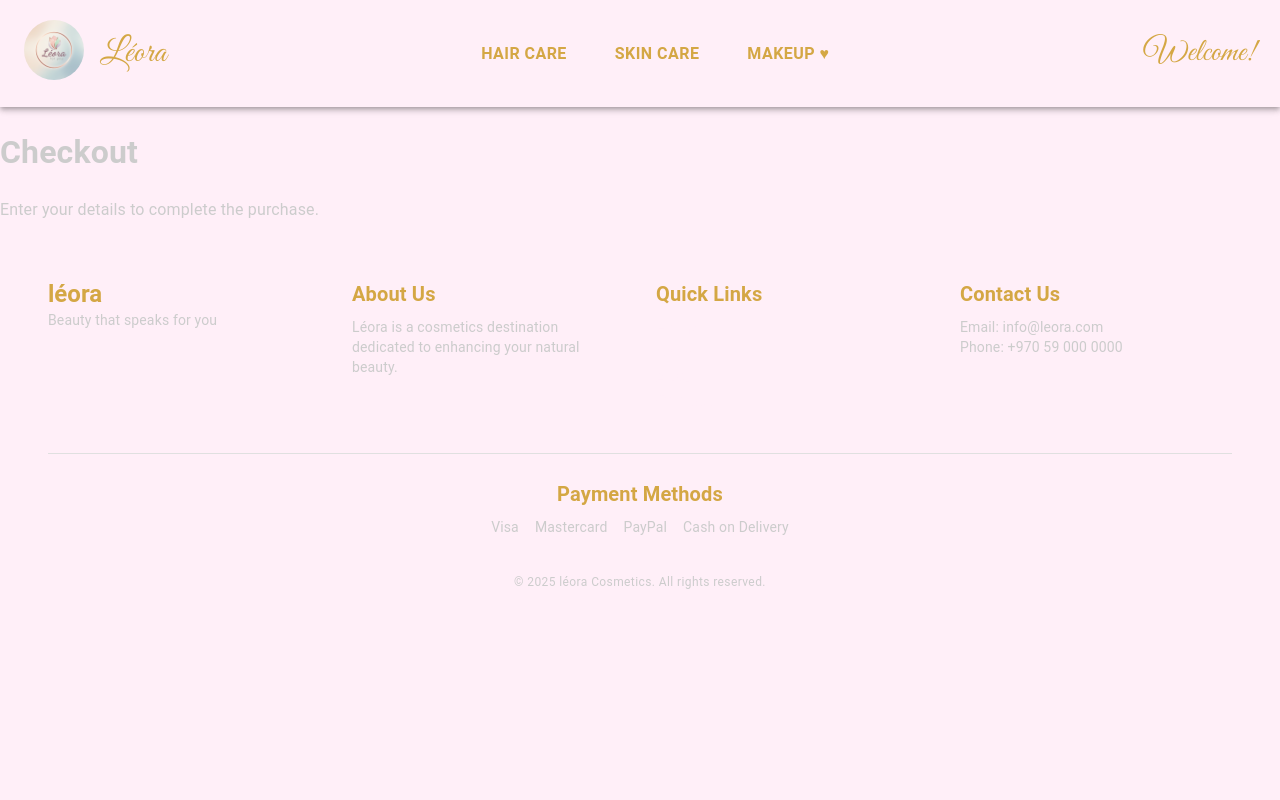
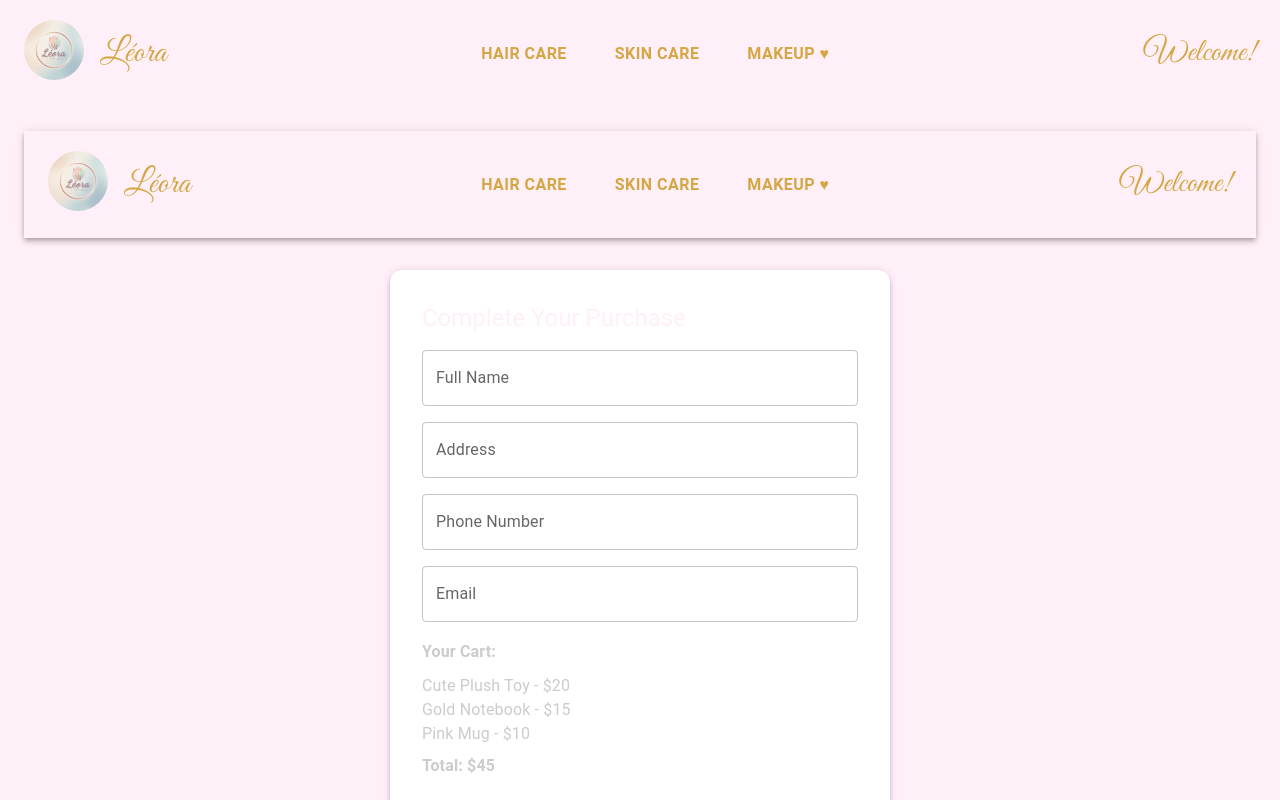
Before and after one commit to Janashahrore/GlowHub, a React (Vite) app: page /checkout in a window 1280 px wide. Shown: the top 800 px of the page. Built offline with nearby package versions, Linux system fonts and the light colour scheme.

Commit message:
add login and checkout pages

```diff
--- a/src/pages/Checkout.tsx
+++ b/src/pages/Checkout.tsx
@@ -1,12 +1,139 @@
-import React from 'react';
+import React, { useState } from 'react';
+import { Box, TextField, Button, Typography, Paper } from '@mui/material';
+import theme from '../theme/Theme';
+import Header from '../components/Navbar/Navbar'; // استدعاء الهيدر
 
 const Checkout: React.FC = () => {
+  const [name, setName] = useState('');
+  const [address, setAddress] = useState('');
+  const [phone, setPhone] = useState('');
+  const [email, setEmail] = useState('');
+  const [submitted, setSubmitted] = useState(false);
+
+  // مثال للمشتريات من السلة
+  const cartItems = [
+    { name: 'Cute Plush Toy', price: 20 },
+    { name: 'Gold Notebook', price: 15 },
+    { name: 'Pink Mug', price: 10 },
+  ];
+
+  const total = cartItems.reduce((acc, item) => acc + item.price, 0);
+
+  const handleSubmit = () => {
+    setSubmitted(true);
+  };
+
   return (
-    <div>
-      <h1>Checkout</h1>
-      <p>Enter your details to complete the purchase.</p>
-    </div>
+    <Box
+      sx={{
+        minHeight: '100vh',
+        backgroundColor: theme.palette.background.default,
+        display: 'flex',
+        flexDirection: 'column',
+        alignItems: 'center',
+        padding: 3,
+      }}
+    >
+      {/* Header */}
+      <Header />
+
+      {/* Checkout Form */}
+      {!submitted ? (
+        <Paper
+          sx={{
+            padding: 4,
+            width: '100%',
+            maxWidth: 500,
+            backgroundColor: '#fff',
+            borderRadius: 3,
+            boxShadow: 3,
+            mt: 4,
+          }}
+        >
+          <Typography variant="h5" sx={{ mb: 2, color: theme.palette.primary.main }}>
+            Complete Your Purchase
+          </Typography>
+
+          <TextField
+            label="Full Name"
+            variant="outlined"
+            fullWidth
+            value={name}
+            onChange={(e) => setName(e.target.value)}
+            sx={{ mb: 2 }}
+          />
+          <TextField
+            label="Address"
+            variant="outlined"
+            fullWidth
+            value={address}
+            onChange={(e) => setAddress(e.target.value)}
+            sx={{ mb: 2 }}
+          />
+          <TextField
+            label="Phone Number"
+            variant="outlined"
+            fullWidth
+            value={phone}
+            onChange={(e) => setPhone(e.target.value)}
+            sx={{ mb: 2 }}
+          />
+          <TextField
+            label="Email"
+            variant="outlined"
+            fullWidth
+            value={email}
+            onChange={(e) => setEmail(e.target.value)}
+            sx={{ mb: 2 }}
+          />
+
+          {/* Cart Summary */}
+          <Box sx={{ mb: 2 }}>
+            <Typography variant="subtitle1" sx={{ fontWeight: 'bold', mb: 1 }}>
+              Your Cart:
+            </Typography>
+            {cartItems.map((item, index) => (
+              <Typography key={index}>
+                {item.name} - ${item.price}
+              </Typography>
+            ))}
+            <Typography sx={{ fontWeight: 'bold', mt: 1 }}>Total: ${total}</Typography>
+          </Box>
+
+          <Button
+            variant="contained"
+            color="secondary"
+            fullWidth
+            onClick={handleSubmit}
+            sx={{ mt: 2 }}
+          >
+            Confirm Purchase
+          </Button>
+        </Paper>
+      ) : (
+        // Thank you message
+        <Paper
+          sx={{
+            padding: 4,
+            maxWidth: 500,
+            textAlign: 'center',
+            borderRadius: 3,
+            backgroundColor: '#fff',
+            boxShadow: 3,
+            mt: 4,
+          }}
+        >
+          <Typography variant="h5" sx={{ mb: 2, color: theme.palette.primary.main }}>
+            Thank you for your order!
+          </Typography>
+          <Typography>
+            Thank you for shopping with Léora 🎀 <br />
+            Your package will arrive within 2 days.
+          </Typography>
+        </Paper>
+      )}
+    </Box>
   );
-}
+};
 
 export default Checkout;
--- a/src/pages/Login.tsx
+++ b/src/pages/Login.tsx
@@ -1,12 +1,65 @@
 import React from 'react';
+import { Box, Button, TextField, Typography, Container, Paper } from '@mui/material';
+import { ThemeProvider } from '@mui/material/styles';
+import theme from '../theme/Theme';
 
 const Login: React.FC = () => {
   return (
-    <div>
-      <h1>Login Page</h1>
-      <p>Please login to access your account.</p>
-    </div>
+    <ThemeProvider theme={theme}>
+      <Box
+        sx={{
+          minHeight: '100vh',
+          display: 'flex',
+          alignItems: 'center',
+          justifyContent: 'center',
+          backgroundColor: theme.palette.primary.main,
+          padding: 2,
+        }}
+      >
+        <Container maxWidth="xs">
+          <Paper
+            elevation={3}
+            sx={{
+              padding: 4,
+              backgroundColor: theme.palette.background.default,
+              display: 'flex',
+              flexDirection: 'column',
+              gap: 2,
+            }}
+          >
+            <Typography variant="h4" component="h1" align="center" sx={{ color: theme.palette.secondary.main }}>
+              Login
+            </Typography>
+            <Typography variant="body1" align="center" sx={{ color: theme.palette.text.primary }}>
+              Please login to access your account.
+            </Typography>
+            <TextField
+              label="Email"
+              type="email"
+              variant="outlined"
+              fullWidth
+              required
+            />
+            <TextField
+              label="Password"
+              type="password"
+              variant="outlined"
+              fullWidth
+              required
+            />
+            <Button
+              variant="contained"
+              color="secondary"
+              fullWidth
+              sx={{ mt: 1 }}
+            >
+              Login
+            </Button>
+          </Paper>
+        </Container>
+      </Box>
+    </ThemeProvider>
   );
-}
+};
 
 export default Login;
```
Also changed, not shown: package.json (+5 -2 lines), src/components/Navbar/Navbar.types.ts (deleted).
